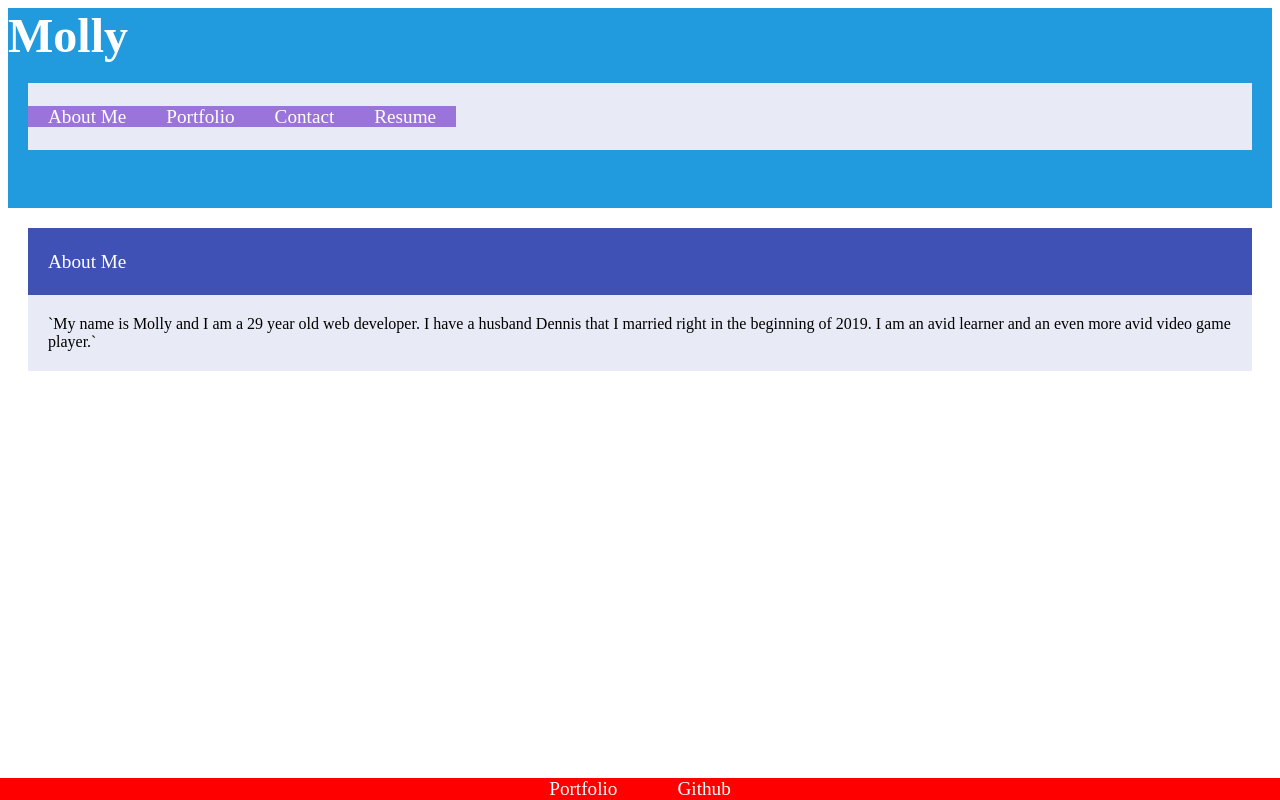
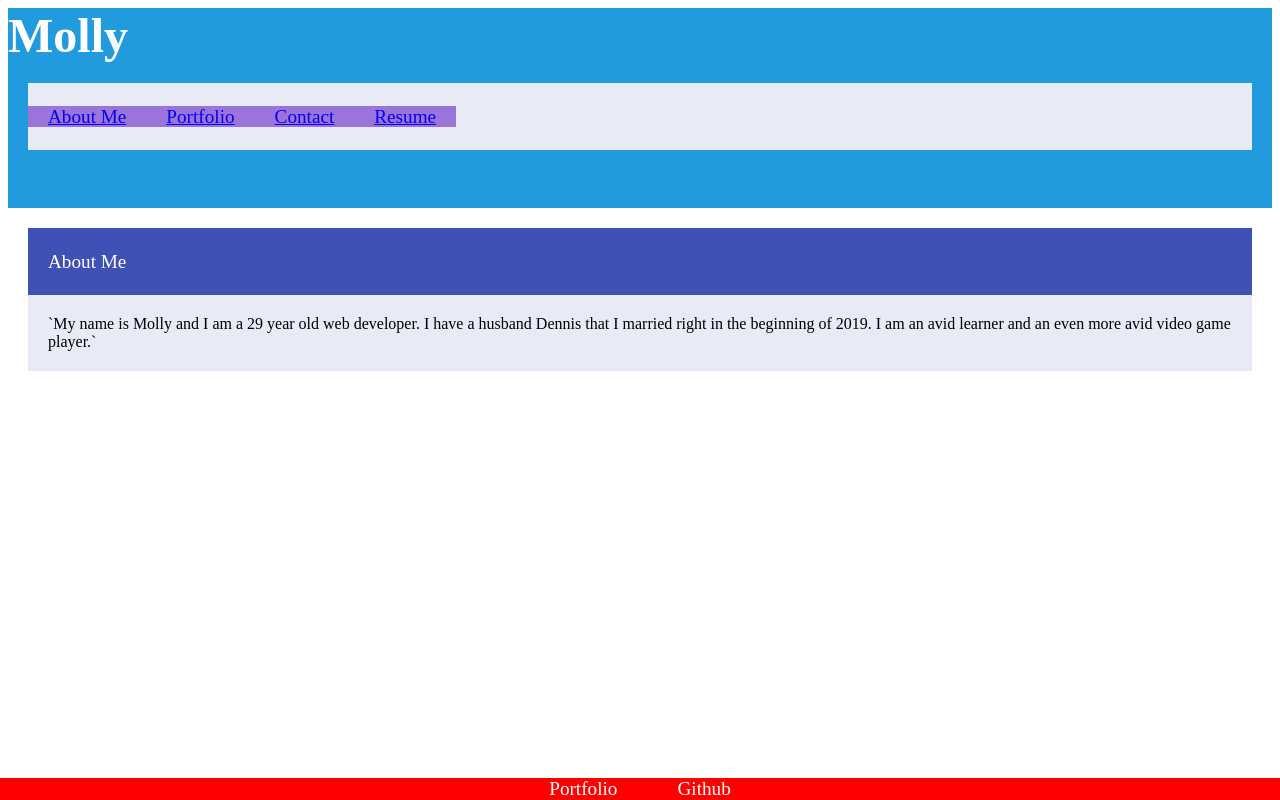
Before and after one commit to mollymoo002/H16-React_Portfolio, a React (Create React App) app in the folder my-app/: page / in a window 1280 px wide. Built offline with nearby package versions, Linux system fonts and the light colour scheme.

Commit message:
added some links to the navbar

```diff
--- a/my-app/src/components/Navbar.js
+++ b/my-app/src/components/Navbar.js
@@ -1,28 +1,38 @@
-import React from 'react';
+import React from "react";
 
 const styles = {
   card: {
     margin: 20,
-    background: '#e8eaf6',
+    background: "#e8eaf6",
   },
   heading: {
-    background: '#9a74db',
+    background: "#9a74db",
     minHeight: 50,
     lineHeight: 3.5,
-    fontSize: '1.2rem',
-    color: 'white',
-    padding: '0 20px',
-    display: 'inline',
+    fontSize: "1.2rem",
+    color: "white",
+    padding: "0 20px",
+    display: "inline",
   },
 };
 
-function Navbar() {
+function Navbar({ currentPage, handlePageChange }) {
   return (
     <div style={styles.card}>
-      <div style={styles.heading} Link to="/">About Me</div>
-      <div style={styles.heading} Link to="/portfolio">Portfolio</div>
-      <div style={styles.heading} Link to="/contact">Contact</div>
-      <div style={styles.heading} Link to="/resume">Resume</div>
+      <div style={styles.heading}>
+        <a href="#about" onClick={() => handlePageChange("About")}>
+          About Me
+        </a>
+      </div>
+      <div style={styles.heading}>
+        <a href="#portfolio" onClick={() => handlePageChange("Portfolio")}>Portfolio</a>
+      </div>
+      <div style={styles.heading}>
+        <a href="#contact" onClick={() => handlePageChange("Contact")}>Contact</a>
+      </div>
+      <div style={styles.heading}>
+        <a href="#resume">Resume</a>
+      </div>
     </div>
   );
 }
```
